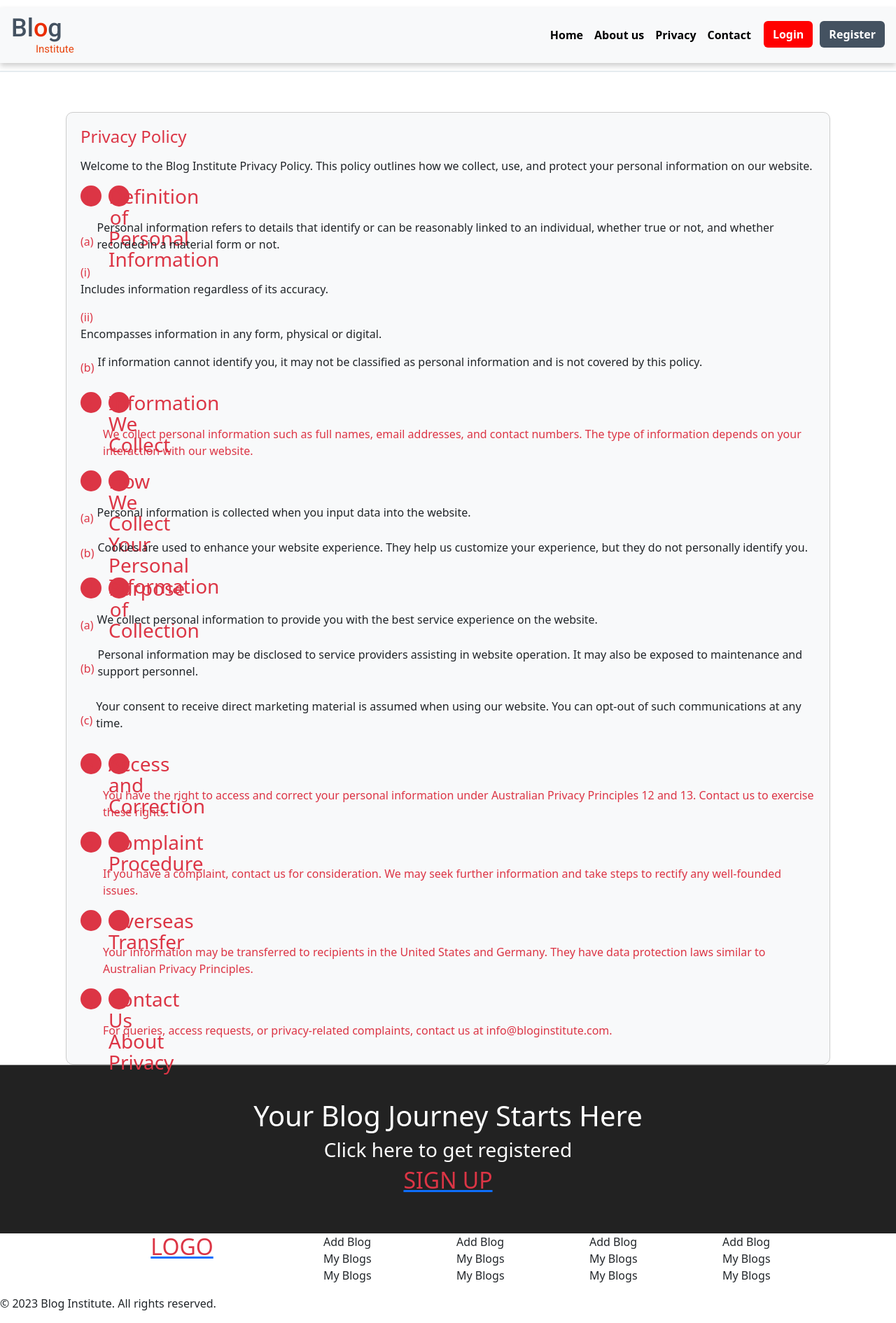
After one commit to caleb1711/blog-institue, a Django app: page /privacy/ in a window 1280 px wide. The commit adds this page. Shown: the whole page at 70% size. Run offline with Django 4.2, Linux system fonts and the light colour scheme; some libraries are stand-ins or nearby versions.

Commit message:
add privacy page

```diff
--- a/blog/urls.py
+++ b/blog/urls.py
@@ -9,4 +9,7 @@ urlpatterns = [
     path("blog/<int:id>/", delete_blog, name="deleteblog"),
     path("addblog/", AddBlog.as_view(), name="addblog"),
     path("editblog/<int:id>/", EditBlog.as_view(), name="editblog"),
+    path("privacy/", PrivacyView.as_view(), name="privacy"),
+
+
 ]
--- a/blog/views.py
+++ b/blog/views.py
@@ -90,3 +90,9 @@ class BlogDetail(View):
         blog = Blog.objects.get(id=id)
         form = BlogDetailForm()
         return render(request, "blogdetails.html", {"form": form, "blog": blog})
+
+
+class PrivacyView(View):
+
+    def get(self, request):
+        return render(request, "privacy_policy.html")
--- a/static/css/details.css
+++ b/static/css/details.css
@@ -420,3 +420,58 @@
     }
 
 }
+
+/* privacy */
+
+    .privacy-box {
+        border: 1px solid #ccc;
+        padding: 20px;
+        border-radius: 10px;
+        margin-top: 20px;
+        background-color: #f8f9fa;
+    }
+
+    .privacy-box h2 {
+        font-size: 24px;
+        margin-bottom: 15px;
+    }
+
+    .privacy-box a {
+        color: #dc3545;
+        text-decoration: none;
+    }
+
+    .privacy-box a:hover {
+        text-decoration: underline;
+    }
+
+    .numaric_div {
+        display: flex;
+        align-items: center;
+        margin-top: 15px;
+    }
+
+    .numaric_div h3 {
+        background-color: #dc3545;
+        color: #fff;
+        border-radius: 50%;
+        width: 30px;
+        height: 30px;
+        text-align: center;
+        line-height: 30px;
+        margin-right: 10px;
+    }
+
+    .terms_p_div {
+        display: flex;
+        align-items: center;
+        margin-top: 10px;
+    }
+
+    .alpha_a {
+        margin-right: 5px;
+    }
+
+    .terms_p_empty {
+        margin-top: 10px;
+    }
--- a/templates/base.html
+++ b/templates/base.html
@@ -33,7 +33,10 @@
                             <a class="nav-link" href="{% url 'home' %}" onclick="changeLinkColor(this)">Home</a>
                         </li>
                         <li class="nav-item">
-                            <a class="nav-link" href="#" onclick="changeLinkColor(this)">About us</a>
+                            <a class="nav-link" href="{% url 'privacy' %}" onclick="changeLinkColor(this)">About us</a>
+                        </li>
+                        <li class="nav-item">
+                            <a class="nav-link" href="{% url 'privacy' %}" onclick="changeLinkColor(this)">Privacy</a>
                         </li>
                         <li class="nav-item">
                             <a class="nav-link" href="#" onclick="changeLinkColor(this)">Contact</a>
--- /dev/null
+++ b/templates/privacy_policy.html
@@ -0,0 +1,227 @@
+{% extends 'base.html' %}
+
+{% block title %}Blog Institute | Privacy{% endblock %}
+
+{% block content %}
+    <div class="terms_and_conditions_section">
+        <div class="container ">
+            <div class="desc_section privacy-box">
+                <h2 class="text-danger">Privacy Policy</h2>
+                <p>
+                    Welcome to the Blog Institute Privacy Policy. This policy outlines how we collect,
+                    use, and protect your personal information on our website.
+                </p>
+
+                <div class="numaric_div">
+                    <h3 class="text-danger">1.</h3>
+                    <h3 class="text-danger">Definition of Personal Information</h3>
+                </div>
+
+                <div class="terms_p_div">
+                    <span class="alpha_a text-danger">(a)</span>
+                    <p>
+                        Personal information refers to details that identify or can be reasonably
+                        linked to an individual, whether true or not, and whether recorded in a material form or not.
+                    </p>
+                </div>
+
+                <div class="term_001_main">
+                    <div class="the_term01">
+                        <span class="text-danger">(i)</span>
+                        <p>Includes information regardless of its accuracy.</p>
+                    </div>
+                    <div class="the_term02">
+                        <span class="text-danger">(ii)</span>
+                        <p>Encompasses information in any form, physical or digital.</p>
+                    </div>
+                </div>
+
+                <div class="terms_p_div">
+                    <span class="alpha_a text-danger">(b)</span>
+                    <p>
+                        If information cannot identify you, it may not be classified as personal
+                        information and is not covered by this policy.
+                    </p>
+                </div>
+
+                <div class="numaric_div">
+                    <h3 class="text-danger">2.</h3>
+                    <h3 class="text-danger">Information We Collect</h3>
+                </div>
+
+                <ul>
+                    <div class="terms_p_empty">
+                        <p class="text-danger">
+                            We collect personal information such as full names, email addresses, and
+                            contact numbers. The type of information depends on your interaction with our website.
+                        </p>
+                    </div>
+                </ul>
+
+                <div class="numaric_div">
+                    <h3 class="text-danger">3.</h3>
+                    <h3 class="text-danger">How We Collect Your Personal Information</h3>
+                </div>
+
+                <div class="terms_p_div">
+                    <span class="alpha_a text-danger">(a)</span>
+                    <p>
+                        Personal information is collected when you input data into the website.
+                    </p>
+                </div>
+
+                <div class="terms_p_div">
+                    <span class="alpha_a text-danger">(b)</span>
+                    <p>
+                        Cookies are used to enhance your website experience. They help us
+                        customize your experience, but they do not personally identify you.
+                    </p>
+                </div>
+
+                <div class="numaric_div">
+                    <h3 class="text-danger">4.</h3>
+                    <h3 class="text-danger">Purpose of Collection</h3>
+                </div>
+
+                <div class="terms_p_div">
+                    <span class="alpha_a text-danger">(a)</span>
+                    <p>
+                        We collect personal information to provide you with the best service
+                        experience on the website.
+                    </p>
+                </div>
+
+                <div class="terms_p_div">
+                    <span class="alpha_a text-danger">(b)</span>
+                    <p>
+                        Personal information may be disclosed to service providers assisting
+                        in website operation. It may also be exposed to maintenance and support personnel.
+                    </p>
+                </div>
+
+                <div class="terms_p_div">
+                    <span class="alpha_a text-danger">(c)</span>
+                    <p>
+                        Your consent to receive direct marketing material is assumed when using
+                        our website. You can opt-out of such communications at any time.
+                    </p>
+                </div>
+
+                <div class="numaric_div">
+                    <h3 class="text-danger">5.</h3>
+                    <h3 class="text-danger">Access and Correction</h3>
+                </div>
+
+                <ul>
+                    <div class="terms_p_empty">
+                        <p class="text-danger">
+                            You have the right to access and correct your personal information under
+                            Australian Privacy Principles 12 and 13. Contact us to exercise these rights.
+                        </p>
+                    </div>
+                </ul>
+
+                <div class="numaric_div">
+                    <h3 class="text-danger">6.</h3>
+                    <h3 class="text-danger">Complaint Procedure</h3>
+                </div>
+
+                <ul>
+                    <div class="terms_p_empty">
+                        <p class="text-danger">
+                            If you have a complaint, contact us for consideration. We may seek
+                            further information and take steps to rectify any well-founded issues.
+                        </p>
+                    </div>
+                </ul>
+
+                <div class="numaric_div">
+                    <h3 class="text-danger">7.</h3>
+                    <h3 class="text-danger">Overseas Transfer</h3>
+                </div>
+
+                <ul>
+                    <div class="terms_p_empty">
+                        <p class="text-danger">
+                            Your information may be transferred to recipients in the United States
+                            and Germany. They have data protection laws similar to Australian Privacy Principles.
+                        </p>
+                    </div>
+                </ul>
+
+                <div class="numaric_div">
+                    <h3 class="text-danger">8.</h3>
+                    <h3 class="text-danger">Contact Us About Privacy</h3>
+                </div>
+
+                <ul>
+                    <div class="terms_p_empty">
+                        <p class="text-danger">
+                            For queries, access requests, or privacy-related complaints, contact us at
+                            <a href="mailto:info@bloginstitute.com" class="text-danger">info@bloginstitute.com</a>.
+                        </p>
+                    </div>
+                </ul>
+            </div>
+        </div>
+    </div>
+{% endblock %}
+
+<style>
+
+/* privacy */
+
+ .privacy-box {
+    border: 1px solid #ccc;
+    padding: 20px;
+    border-radius: 10px;
+    margin-top: 20px;
+    background-color: #f8f9fa;
+}
+
+.privacy-box h2 {
+    font-size: 24px;
+    margin-bottom: 15px;
+}
+
+.privacy-box a {
+    text-decoration: none;
+}
+
+.privacy-box a:hover {
+    text-decoration: underline;
+}
+
+.numaric_div {
+    display: flex;
+    align-items: center;
+    margin-top: 15px;
+}
+
+.numaric_div h3 {
+    background-color: #dc3545;
+    color: #fff;
+    border-radius: 50%;
+    width: 30px;
+    height: 30px;
+    text-align: center;
+    line-height: 30px;
+    margin-right: 10px;
+}
+
+.terms_p_div {
+    display: flex;
+    align-items: center;
+    margin-top: 10px;
+}
+
+.alpha_a {
+    margin-right: 5px;
+}
+
+.terms_p_empty {
+    margin-top: 10px;
+}
+
+
+</style>
```
Also changed, not shown: db.sqlite3.
